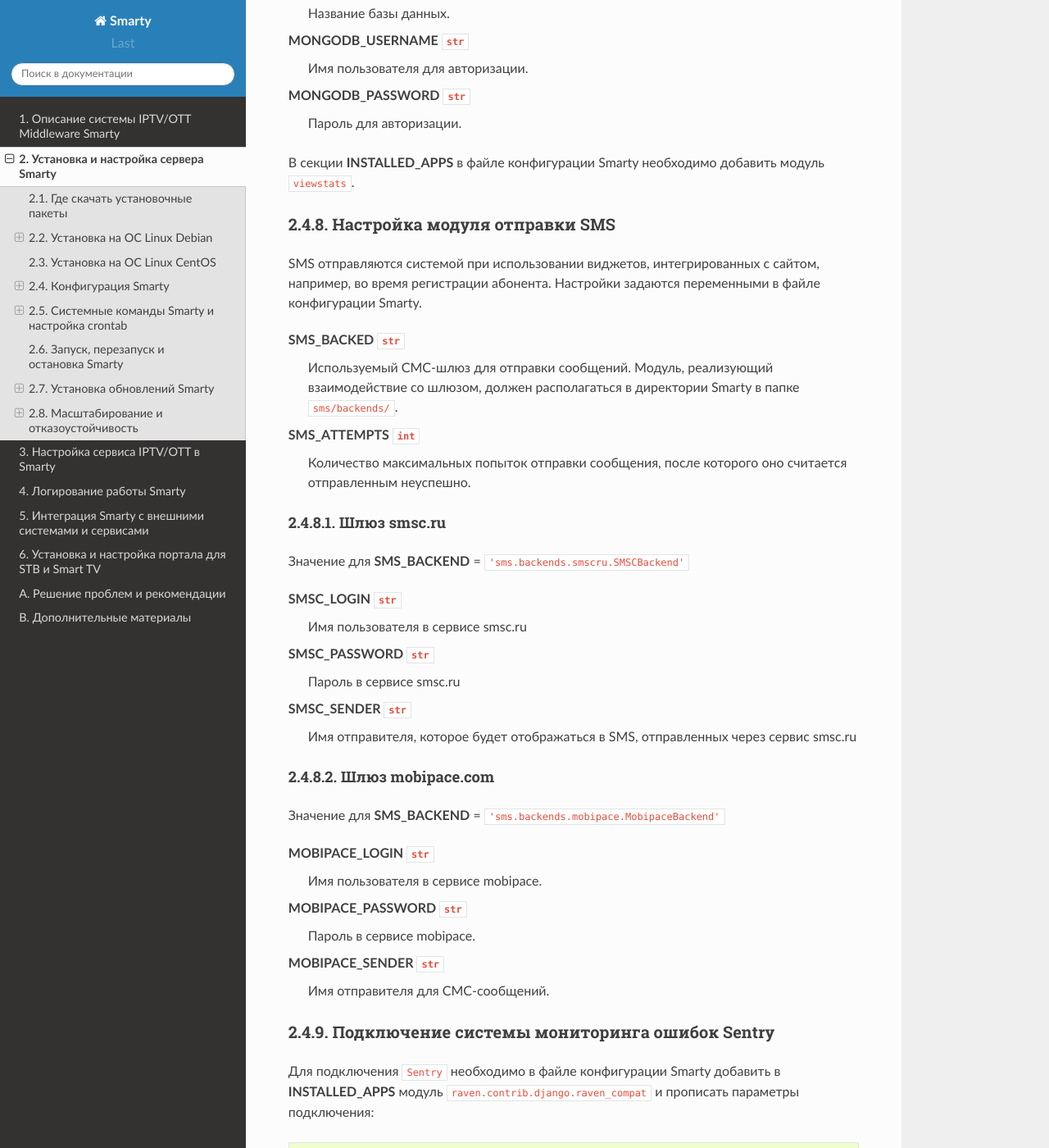
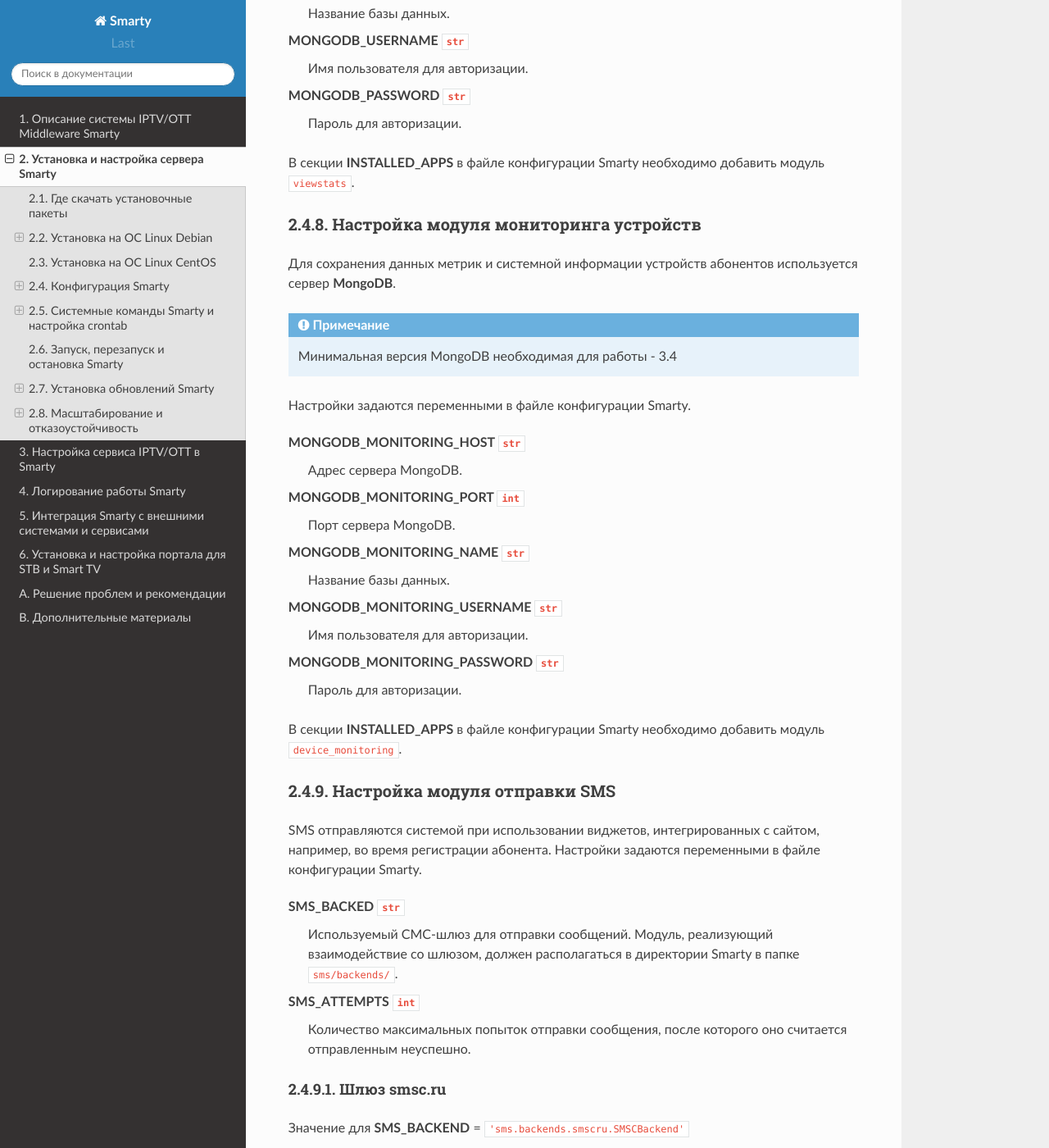
Before and after one commit to sergey-yakovlev/smarty-docs, a Sphinx documentation site: the page built from source/installation_and_configuration.rst, in a window 1280 px wide and 1400 px high, scrolled down 11412 px. Shown: the whole window at 82% size. Built offline with Sphinx 7.4.7 and the Read the Docs theme 2.0.0, drawn with Linux system fonts in a browser that asks for light colours; some of the changed text lies outside the part shown.

Commit message:
Добавил настроек для мониторинга устройств.

```diff
--- a/source/installation_and_configuration.rst
+++ b/source/installation_and_configuration.rst
@@ -519,9 +519,40 @@
 
 В секции **INSTALLED_APPS** в файле конфигурации Smarty необходимо добавить модуль ``viewstats``.
 
+.. _devicemonitoring-settings:
+
+2.4.8. Настройка модуля мониторинга устройств
+---------------------------------------------
+
+Для сохранения данных метрик и системной информации устройств абонентов используется сервер **MongoDB**.
+
+.. note::
+
+    Минимальная версия MongoDB необходимая для работы - 3.4
+
+Настройки задаются переменными в файле конфигурации Smarty.
+
+
+MONGODB_MONITORING_HOST ``str``
+  Адрес сервера MongoDB.
+
+MONGODB_MONITORING_PORT ``int``
+  Порт сервера MongoDB.
+
+MONGODB_MONITORING_NAME ``str``
+  Название базы данных.
+
+MONGODB_MONITORING_USERNAME ``str``
+  Имя пользователя для авторизации.
+
+MONGODB_MONITORING_PASSWORD ``str``
+  Пароль для авторизации.
+
+В секции **INSTALLED_APPS** в файле конфигурации Smarty необходимо добавить модуль ``device_monitoring``.
+
 .. _sms-settings:
 
-2.4.8. Настройка модуля отправки SMS
+2.4.9. Настройка модуля отправки SMS
 ------------------------------------
 
 SMS отправляются системой при использовании виджетов, интегрированных с сайтом, например, во время регистрации абонента.
@@ -536,7 +567,7 @@
 
 .. _smsc.ru:
 
-2.4.8.1. Шлюз smsc.ru
+2.4.9.1. Шлюз smsc.ru
 ~~~~~~~~~~~~~~~~~~~~~
 
 Значение для **SMS_BACKEND** = ``'sms.backends.smscru.SMSCBackend'``
@@ -552,7 +583,7 @@
 
 .. _mobipace:
 
-2.4.8.2. Шлюз mobipace.com
+2.4.9.2. Шлюз mobipace.com
 ~~~~~~~~~~~~~~~~~~~~~~~~~~
 
 Значение для **SMS_BACKEND** = ``'sms.backends.mobipace.MobipaceBackend'``
```
Also changed, not shown: other parts of source/installation_and_configuration.rst (+3 -3 lines).
